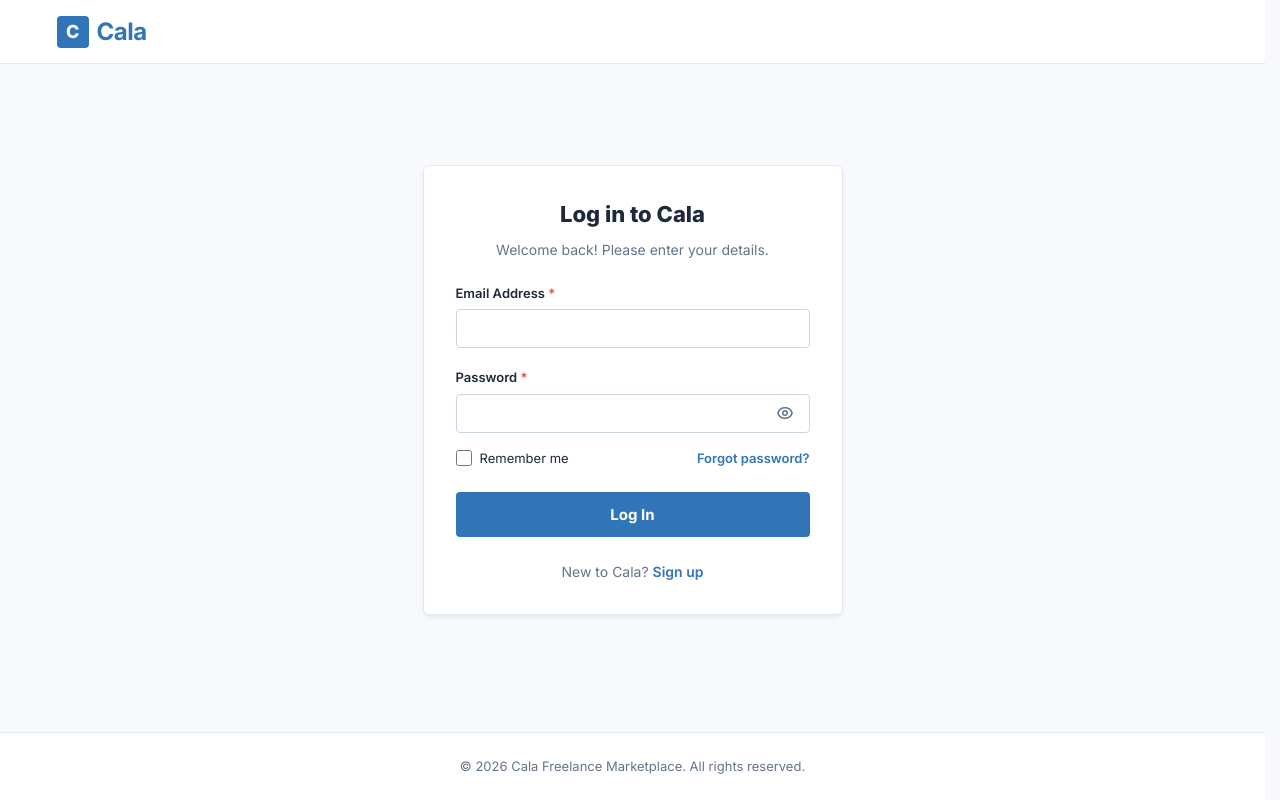
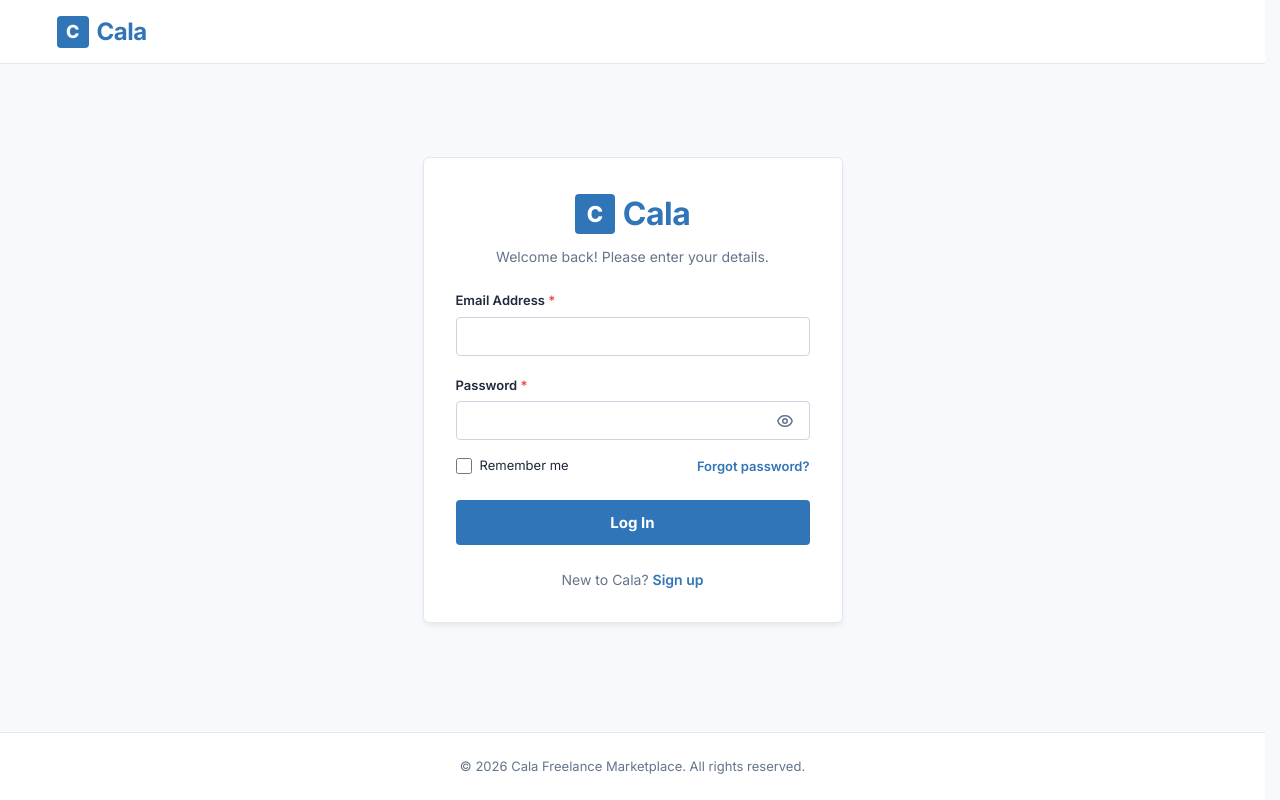
Before and after one commit to Ryuji-777/new_cala, a Next.js app: page /login in a window 1280 px wide. Built offline with nearby package versions, Linux system fonts and the light colour scheme; no server answers.

Commit message:
Replace 'Log in to Cala' text with brand logo in login form

```diff
--- a/src/app/login/page.tsx
+++ b/src/app/login/page.tsx
@@ -250,10 +250,15 @@ export default function LoginPage() {
       <main style={{ display: "flex", justifyContent: "center", alignItems: "center", padding: "48px 24px", flex: 1 }}>
         <div className="card" style={{ width: "100%", maxWidth: "420px", padding: "32px", borderRadius: "var(--radius-md)", boxShadow: "var(--shadow-md)" }}>
 
-          <h2 style={{ fontSize: "22px", fontWeight: "800", marginBottom: "8px", textAlign: "center" }}>Log in to Cala</h2>
-          <p style={{ fontSize: "14px", color: "var(--text-secondary)", marginBottom: "24px", textAlign: "center" }}>
-            Welcome back! Please enter your details.
-          </p>
+          <div style={{ display: "flex", flexDirection: "column", alignItems: "center", marginBottom: "24px" }}>
+            <div className="logo" style={{ fontSize: "32px", marginBottom: "8px" }}>
+              <div className="logo-icon" style={{ width: "40px", height: "40px", fontSize: "22px" }}>C</div>
+              Cala
+            </div>
+            <p style={{ fontSize: "14px", color: "var(--text-secondary)", margin: 0, textAlign: "center" }}>
+              Welcome back! Please enter your details.
+            </p>
+          </div>
 
           {submitError && (
             <div style={{
```
